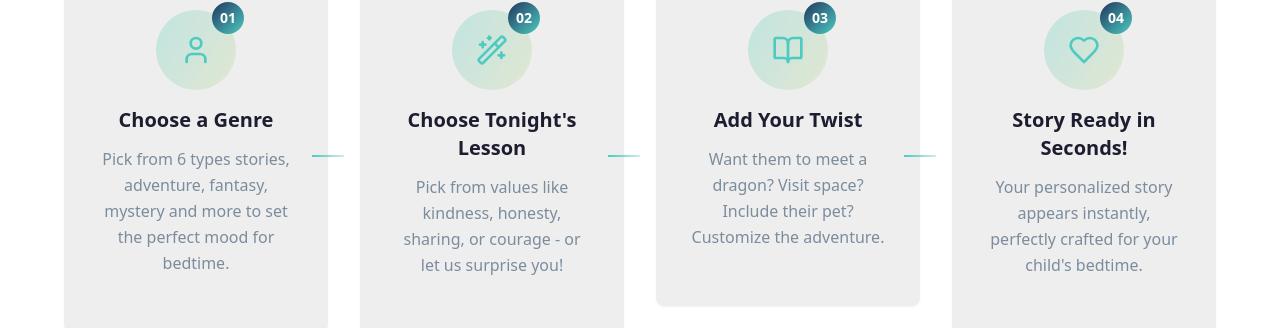
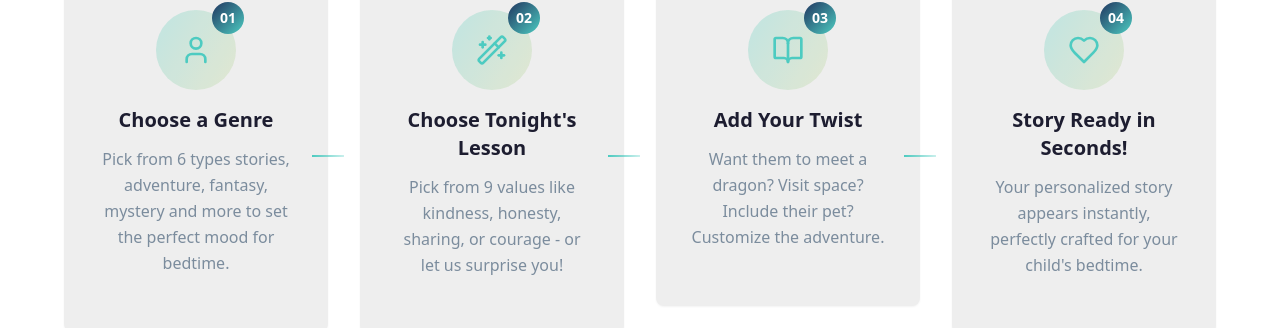
Before and after one commit to bigdog6978/cabo-wabo-landing-page, a React (Vite) app: page / in a window 1280 px wide. Shown: the part 2036-2364 px from the top of the page. Built offline with nearby package versions, Linux system fonts and the light colour scheme.

Commit message:
Update description text
Updated the description text in `src/components/HowItWorksSection.tsx` to "Pick from 9 values...".
-edited src/components/HowItWorksSection.tsx

```diff
--- a/src/components/HowItWorksSection.tsx
+++ b/src/components/HowItWorksSection.tsx
@@ -11,7 +11,7 @@ const steps = [
   {
     icon: Wand2,
     title: "Choose Tonight's Lesson",
-    description: "Pick from values like kindness, honesty, sharing, or courage - or let us surprise you!",
+    description: "Pick from 9 values like kindness, honesty, sharing, or courage - or let us surprise you!",
     step: "02"
   },
   {
```
